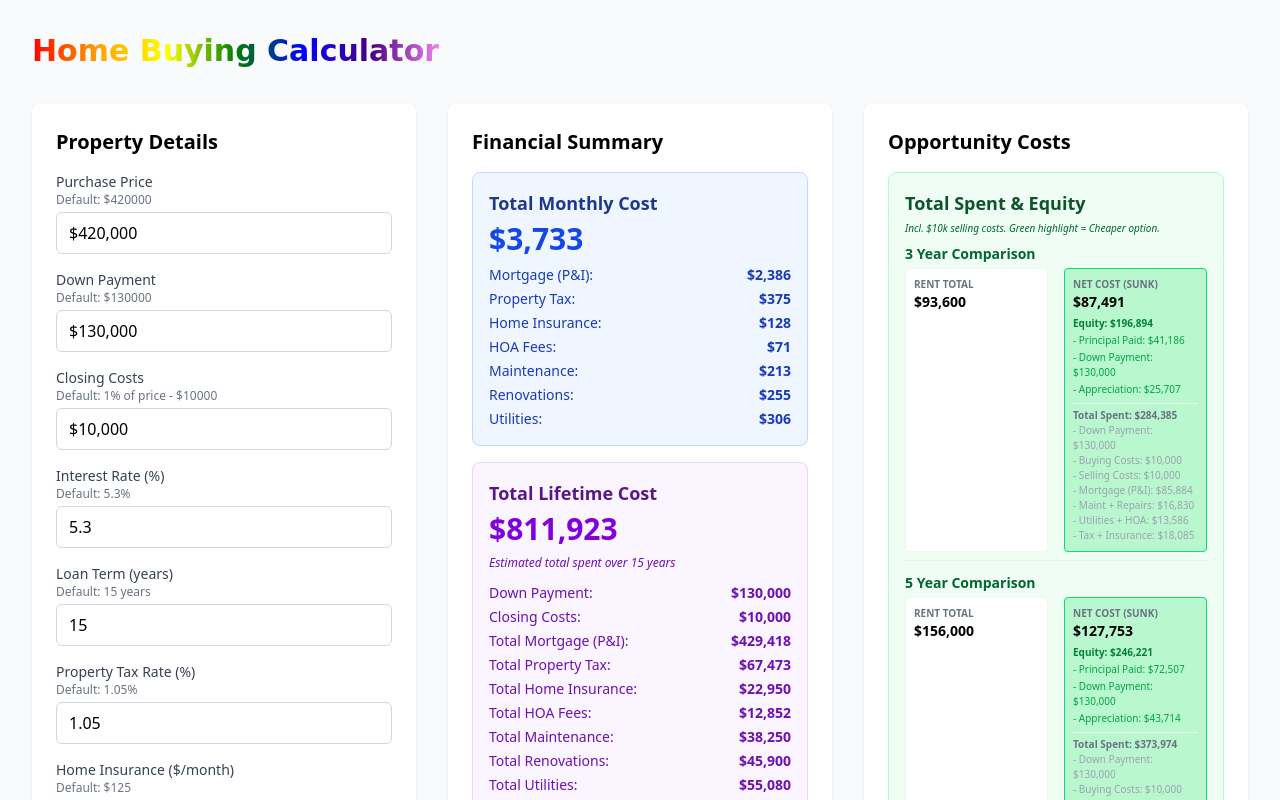
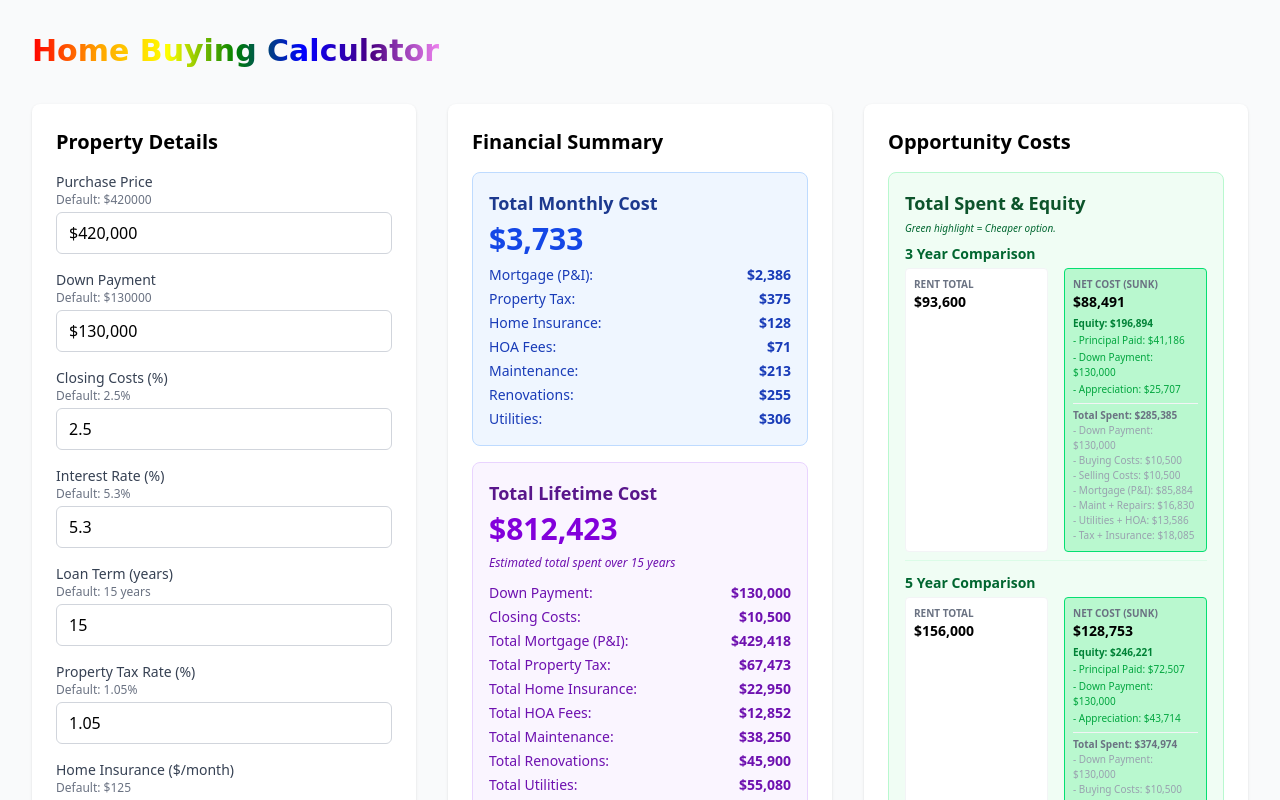
Before and after one commit to emurdock1101/home-buying-calculator, a React (Vite) app: page / in a window 1280 px wide. Shown: the top 800 px of the page. Built offline with nearby package versions, Linux system fonts and the light colour scheme.

Commit message:
closing costs 2.5%

```diff
--- a/src/App.tsx
+++ b/src/App.tsx
@@ -45,11 +45,6 @@ export default function App() {
 
     setInputs((prev) => {
       const newInputs = { ...prev, [field]: numericValue };
-
-      if (field === "purchasePrice") {
-        const price = parseFloat(numericValue) || 0;
-        newInputs.closingCosts = (price * 0.01).toFixed(0);
-      }
 
       return newInputs;
     });
@@ -310,7 +305,7 @@ export default function App() {
                     Total Spent & Equity
                   </h3>
                   <p className="text-[10px] text-green-800 mb-2 italic">
-                    Incl. $10k selling costs. Green highlight = Cheaper option.
+                    Green highlight = Cheaper option.
                   </p>
                   <div className="space-y-3">
                     {results.comparisons.periodic.map((p) => {
--- a/src/data.ts
+++ b/src/data.ts
@@ -14,7 +14,7 @@ export const DEFAULT_VALUES: Inputs = {
   annualIncome: "160000",
   monthlyDebts: "0",
   emergencyFund: "18000",
-  closingCosts: "10000",
+  closingCosts: "2.5",
   desiredMonthlyHousing: "4000",
   safetyMultiplier: "2",
   monthlyRent: "2600",
@@ -38,10 +38,10 @@ export const PROPERTY_INPUTS: InputConfig[] = [
   },
   {
     name: "closingCosts",
-    label: "Closing Costs",
-    sublabel: `Default: 1% of price - $${DEFAULT_VALUES.closingCosts}`,
-    placeholder: `Default: $${DEFAULT_VALUES.closingCosts}`,
-    isCurrency: true,
+    label: "Closing Costs (%)",
+    sublabel: `Default: ${DEFAULT_VALUES.closingCosts}%`,
+    placeholder: `Default: ${DEFAULT_VALUES.closingCosts}%`,
+    step: "0.1",
   },
   {
     name: "interestRate",
--- a/src/formulas.ts
+++ b/src/formulas.ts
@@ -72,7 +72,7 @@ export function calculateMetrics(inputs: Inputs): CalculationResults | null {
   const income = parseFloat(inputs.annualIncome);
   const debts = parseFloat(inputs.monthlyDebts);
   const emergency = parseFloat(inputs.emergencyFund);
-  const closingCosts = parseFloat(inputs.closingCosts);
+  const closingCosts = (parseFloat(inputs.closingCosts) / PERCENT_DIVISOR) * price;
   const desiredHousing = parseFloat(inputs.desiredMonthlyHousing);
   const safetyMultiplier =
     parseFloat(inputs.safetyMultiplier) / PERCENT_DIVISOR + 1;
```
